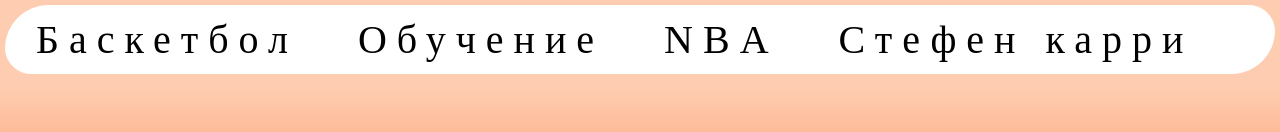
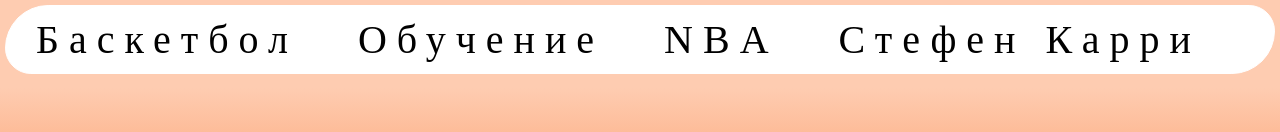
Before and after one commit to Emillolpr/basketball, a plain HTML site: page index4.html in a window 1280 px wide. Shown: the top 132 px of the page. Drawn offline with Linux system fonts and the light colour scheme.

Commit message:
Update index4.html

```diff
--- a/index4.html
+++ b/index4.html
@@ -17,7 +17,7 @@
         <a class="link-1" href="index.html">Баскетбол</a>
         <a class="link-2" href="index1.html">Обучение </a>
         <a class="link-3" href="index2.html">NBA</a>
-        <a class="link-4" href="index3.html">Стефен карри </a>
+        <a class="link-4" href="index3.html">Стефен Карри </a>
     </div>
     <h1>Об Авторе </h1>
     <div class="img">
```
